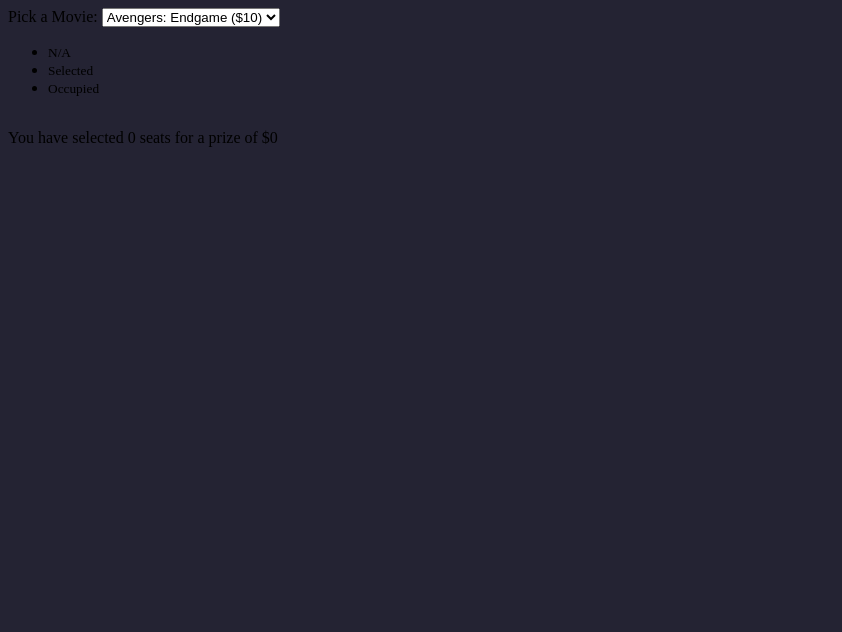
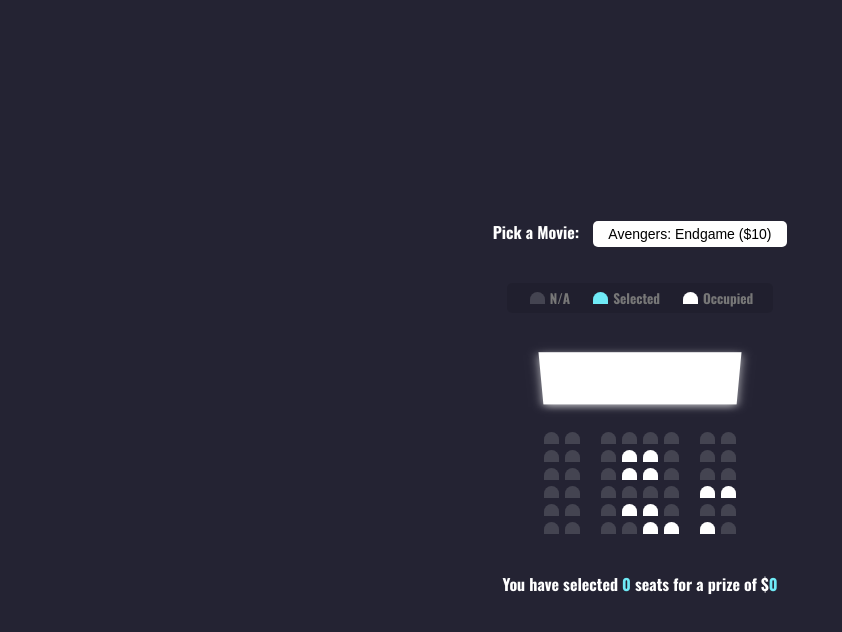
Before and after one commit to LuiCoro/MovieBooking, a plain HTML site: page index.html in a window 1280 px wide. Shown: the whole page, without its empty margins (0-842 px from the left). Drawn offline with nearby package versions, Linux system fonts and the light colour scheme.

Commit message:
* style.css * + Added Styling To all classes + Provided a brief comment explaining the purpose of the style + Added Custom Color Variables for repeated color values
* JavaScript will be added on the next commit and will focus on functionality

```diff
--- a/style.css
+++ b/style.css
@@ -1,14 +1,141 @@
 /* CSS Styling Goes Here! */
 @import url('https://fonts.googleapis.com/css2?family=Oswald:wght@700&display=swap');
 
+/* Custom Color Variables */
+:root {
+    --main-color: #6feaf6;
+    --standard-white: #fff;
+}
 
+/* Global Styling */
 * {
     box-sizing: border-box;
 }
 
+/* Body Styling */
 body {
     background-color: #242333;
-    display: flex;
-    flex-direction: column;
+    color: var(--standard-white);
+    display: flex; /* Default */
+    flex-direction: column; /* Aligns all the seats into columns rather than rows */
+    align-items: center; /* Aligns the columns to the center of the screen */
+    justify-content: center; /* Aligns the columns to the center of the screen */
+    height: 100vh; /* Sets the height of the screen to 100vh */
+    font-family: 'Oswald', sans-serif; /* Sets the font family to 'Oswald' */
+    margin: 0;
+}
+
+
+.movie-container {
+    margin: 20px 0; /* 20px top and bottom */
+}
+
+/* Movie Title Styling */
+.movie-container select {
+    background-color: var(--standard-white);
+    border: 0; /* Remove default border */
+    border-radius: 5px; /* Add a border radius */
+    font-size: 14px; /* Increase font size */
+    margin-left: 10px; /* Add some space on the left side */
+    padding: 5px 15px 5px 15px; /* Add some space on the right side */
+    -moz-animation:  none; /* Firefox */
+    -webkit-animation: none; /* Add some animation on hover */
+    appearance: none; /* Remove default arrow */
+}
+
+/* Movie Title Styling */
+.container{
+    perspective: 1000px; /* Remove this if you don't want the 3D effect */
+    margin-bottom: 30px; /* Space between cards */
+}
+
+/* The Seats Shape */
+.seat {
+    background-color: #444451;
+    height: 12px; /* Height of the seat */
+    width: 15px; /* This is the width of the seat */
+    margin: 3px; /* Space between seats */
+    border-top-left-radius: 10px; /* top left corner */
+    border-top-right-radius: 10px; /* top right corner */
+}
+
+/* When A Seat Is Selected */
+.seat.selected {
+    background-color: var(--main-color); /* Change the color of the seat selected */
+}
+
+/* When A Seat Is Not Available */
+.seat.occupied {
+    background-color: var(--standard-white); /* Change the color of the seat occupied */
+}
+
+/* Gives Spacing between the Second Column Of Seats to give it that movie alise look */
+.seat:nth-of-type(2){
+    margin-right: 18px; /* Change this to change the spacing between the second column of seats */
+}
+
+/* Gives Spacing between the Last Second Column Of Seats to give it that movie alise look */
+.seat:nth-last-of-type(2){
+    margin-left: 18px; /* Change this to change the spacing between the last second column of seats */
+}
+
+/* When ever a seat is not selected the cursor will be a pointer also gives it that pop up animation  */
+.seat:not(.selected):hover {
+    cursor: pointer; /* Change the cursor to a pointer */
+    transform: scale(1.2); /* Change the size of the seat when hovered */
+}
+
+/* Seats displayed within the showcase will not be changed by the animation & have a default cursor */
+.showcase .seat:not(.selected):hover {
+    cursor: default;
+    transform: scale(1);
+}
+
+/* Movie Details */
+.showcase {
+    background-color: rgba(0,0,0,0.1); /* Change the background color of the showcase */
+    padding: 5px 10px; /* Change the padding of the showcase */
+    border-radius: 5px; /* Change the border radius of the showcase */
+    color: #777;
+    list-style-type: none; /* Removes the bullets from the movie details */
+    display: flex; /* Makes the movie details a flexbox */
+    justify-content: space-between; /* Makes the movie details space between the elements */
+}
+
+/* Movie List */
+.showcase li {
+    display: flex; /* Makes the movie list a flexbox */
+    align-items: center; /* Aligns the movie list items to the center */
+    justify-content: center; /* Makes the movie list items space between the elements */
+    margin: 0 10px; /* Space between the movie list items */
 
 }
+
+.showcase li small {
+    margin-left: 2px;
+}
+
+/* Displays The Row */
+.row {
+    display: flex;
+}
+
+/* Displays The Screen */
+.screen {
+    background-color: var(--standard-white); /* Change the background color of the screen */
+    height: 70px; /* Change the height of the screen */
+    margin: 15px 0; /* Space between the screen and the movie details */
+    width: 100%; /* Makes the screen full width */
+    transform: rotateX(-45deg); /* Rotates the screen */
+    box-shadow: 0 3px 10px rgba(255,255,255,0.7); /* Adds a shadow to the screen */
+}
+
+/* The p-tag displaying the info of seat and amount we payed */
+p.text {
+    margin: 5px 0; /* Space between the p-tag and the seat */
+}
+
+/* Displays The # of Seats & the Price as well */
+p.text span {
+    color: var(--main-color); /* Change the color of the price and amounts of Seats */
+}
```
